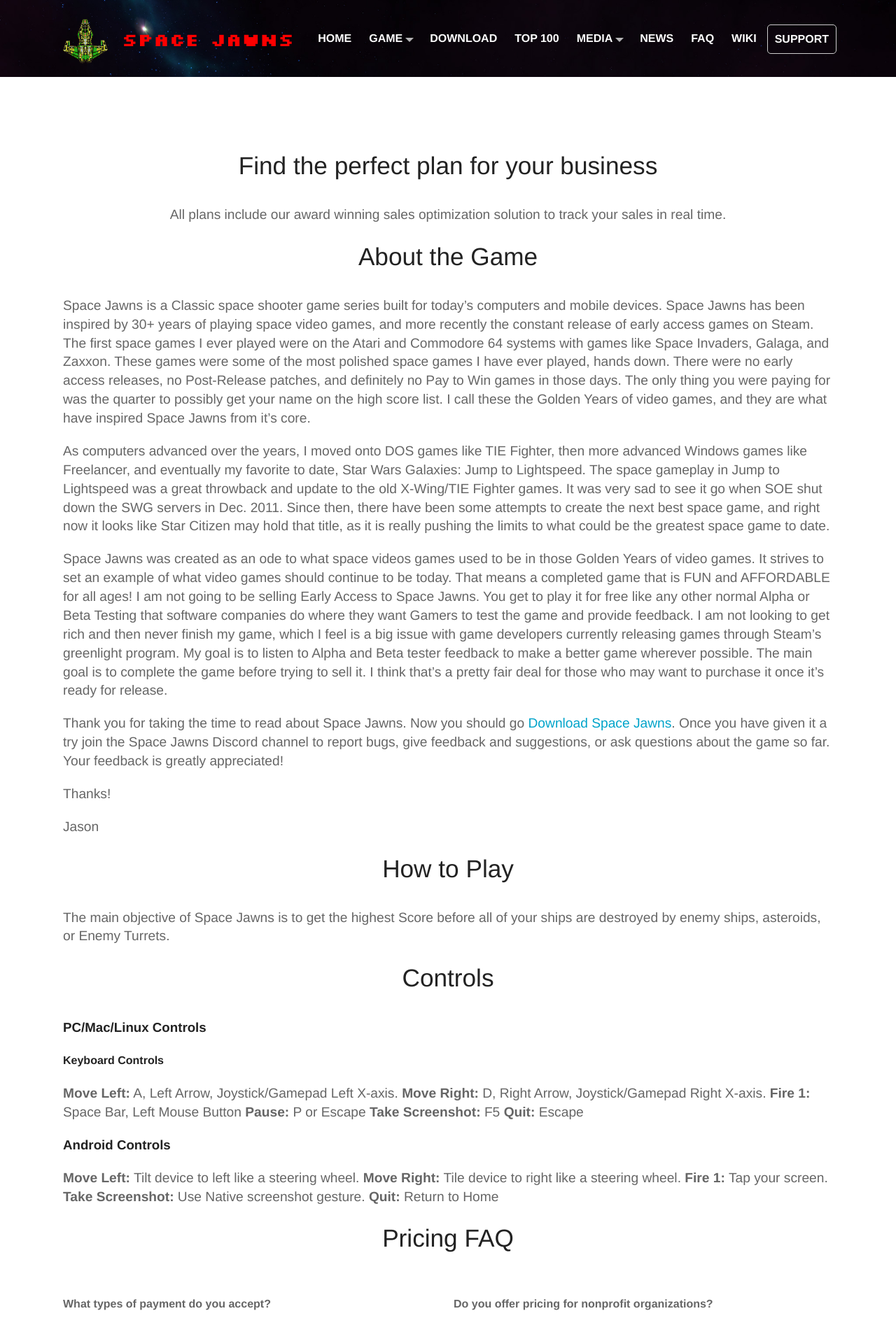
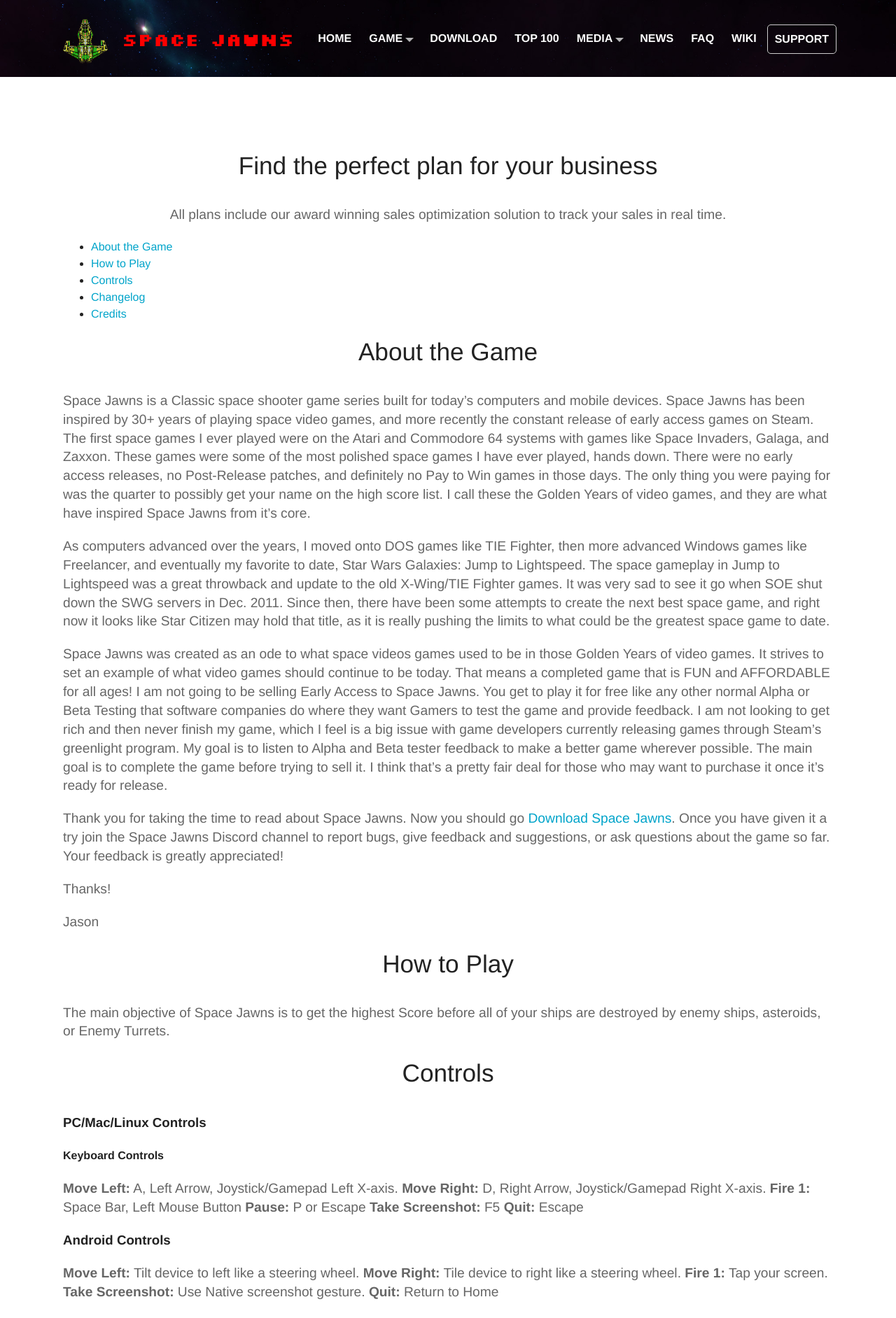
Before and after one commit to sk33lz/spacejawns, a Jekyll site: the page built from docs/pages/game.md, in a window 1280 px wide. Shown: the top 1884 px of the page at 70% size. Built offline with Jekyll 4.4.1, drawn with Linux system fonts in a browser that asks for light colours; nearby versions of some CDN libraries.

Commit message:
Setting specificity on nav CSS.

```diff
--- a/docs/_sass/navigation.scss
+++ b/docs/_sass/navigation.scss
@@ -39,10 +39,10 @@
 }
 
 /*
- Default styles + Mobile first
- Offscreen menu style
-*/
-nav {
+ * Default styles + Mobile first
+ * Offscreen menu style
+ */
+nav.main-menu {
   text-transform: uppercase;
   font-size: 1em;
   font-weight: normal;
@@ -102,12 +102,12 @@
 }
 
 /*
- On small devices, allow it to toggle...
-*/
+ * On small devices, allow it to toggle...
+ */
 /*
- :target for non-JavaScript
- aria-expanded="true/false" will be for JavaScript
-*/
+ *:target for non-JavaScript
+ *aria-expanded="true/false" will be for JavaScript
+ */
 .main-menu:target,
 .main-menu[aria-expanded="true"] {
   left: 0;
@@ -128,10 +128,6 @@
   z-index: 1000;
 }
 
-/*
- We could use `.main-menu:target:after`, but
- it wouldn't be clickable.
-*/
 .main-menu:target + .backdrop,
 .main-menu[aria-expanded="true"] + .backdrop {
   position: absolute;
@@ -155,6 +151,10 @@
   }
 }
 
+/*
+ * Desktop styles
+ * Inline menu style
+ */
 @media #{$desktop} {
   a {
 
@@ -164,7 +164,7 @@
 
   }
 
-  nav {
+  nav.main-menu {
     z-index: 9999;
     font-weight: bold;
     height: auto;
--- a/docs/pages/game.md
+++ b/docs/pages/game.md
@@ -16,7 +16,7 @@
     answer: Contact us for any further questions at <a href="#">john@business.com</a>.
 ---
 
-<nav role="navigation" aria-expanded="false" aria-label="Page menu">
+<nav class="page-menu" role="navigation" aria-expanded="false" aria-label="Page menu">
   <ul>
     <li><a href="/about">About the Game</a></li>
     <li><a href="/game#how-to-play">How to Play</a></li>
```
